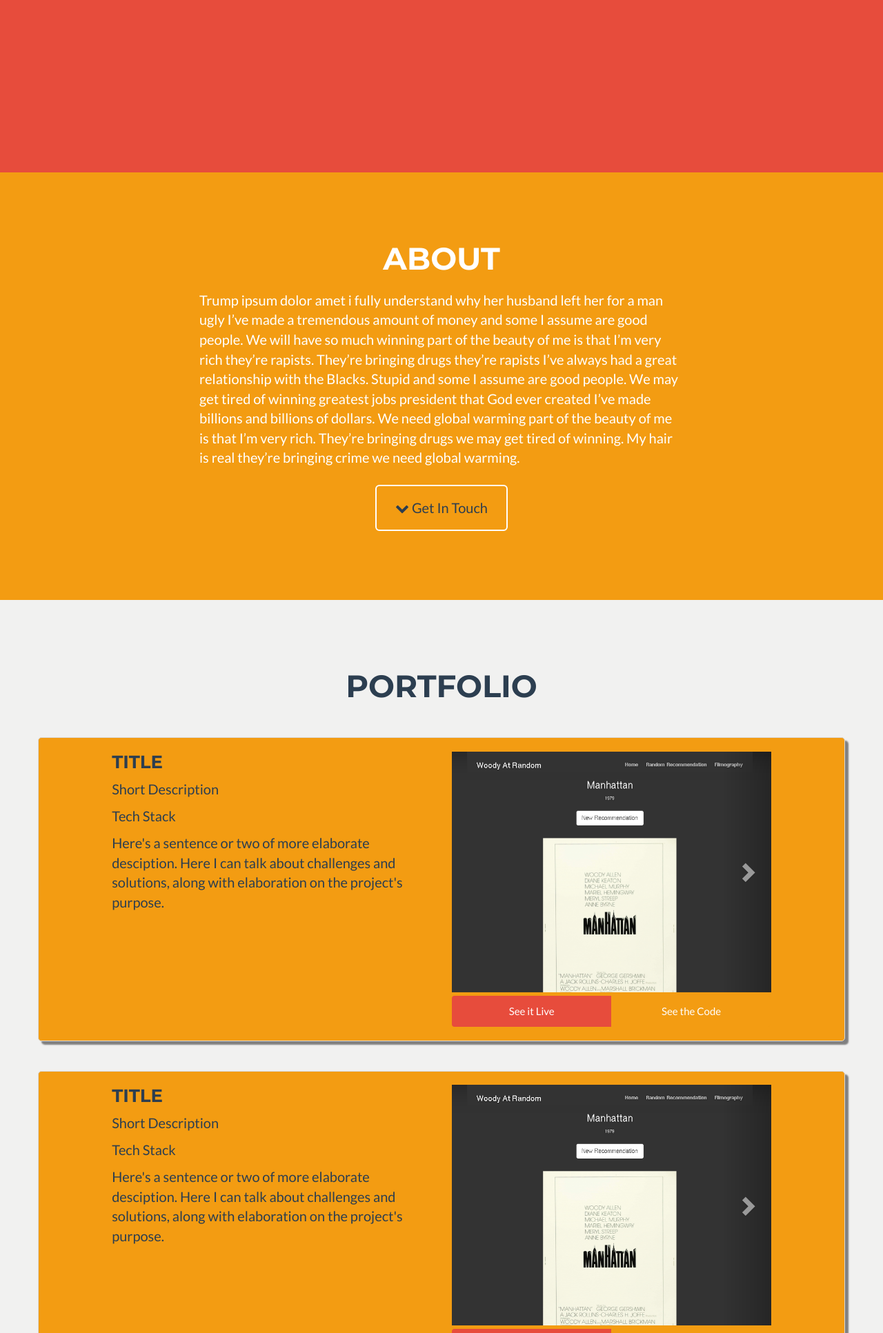
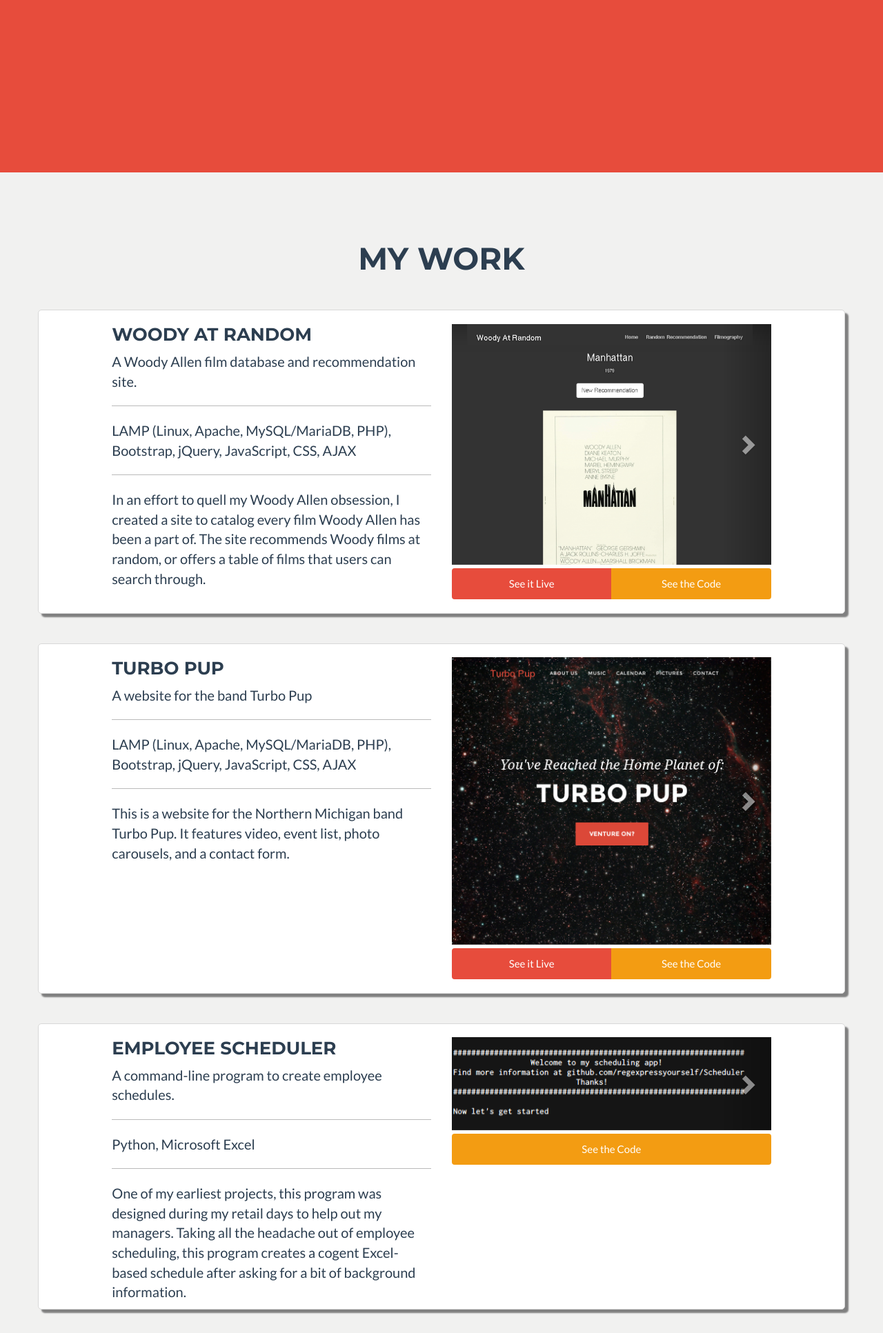
Before and after one commit to regexpressyourself/regexpressyourself.github.io, a PHP site: page / in a window 1280 px wide. Shown: the part 550-2483 px from the top of the page at 69% size. Run offline with PHP 8.4, Linux system fonts and the light colour scheme; some libraries are stand-ins or nearby versions.

Commit message:
added styles

```diff
--- a/css/custom.css
+++ b/css/custom.css
@@ -214,8 +214,7 @@ section.success a.active {
 #portfolio .portfolio-item {
     padding-left: 8%;
     padding-right: 8%;
-    /* background-color: white; */
-    background-color: #f39c12;
+    background-color: white;
     box-shadow: 5px 5px 2px gray;
     border: 1px solid #d8d8d8;
     border-radius: 5px;
@@ -231,6 +230,10 @@ section.success a.active {
 #portfolio .portfolio-buttons{
     padding-top: 5px;
     border-color: black;
+}
+
+.portfolio-hr{
+    border-color: #BABABA;
 }
 
 #about {
@@ -389,3 +392,7 @@ footer .footer-below {
 .scroll-top .btn:focus {
     outline: 0;
 }
+
+#contact {
+    min-height: 100vh;
+}
--- a/index.html
+++ b/index.html
@@ -16,12 +16,13 @@
 
     <!-- Custom CSS -->
     <link href="css/custom.css" rel="stylesheet">
+    <link rel="shortcut icon" href="favicon.ico" />
+
 
     <!-- Custom Fonts -->
     <link href="font-awesome/css/font-awesome.min.css" rel="stylesheet" type="text/css">
     <link href="http://fonts.googleapis.com/css?family=Montserrat:400,700" rel="stylesheet" type="text/css">
     <link href="http://fonts.googleapis.com/css?family=Lato:400,700,400italic,700italic" rel="stylesheet" type="text/css">
-
     <!-- HTML5 Shim and Respond.js IE8 support of HTML5 elements and media queries -->
     <!-- WARNING: Respond.js doesn't work if you view the page via file:// -->
     <!--[if lt IE 9]>
@@ -50,34 +51,6 @@
         </div>
     </header>
 
-    <!-- About Section -->
-    <section class="success" id="about">
-        <div class="container">
-            <div class="row">
-                <div class="col-lg-12 text-center">
-                    <h2>About</h2>
-                    <br/>
-                </div>
-            </div>
-            <div class="row">
-                <div id="about-text" class="col-md-12">
-                    <p>
-                        Trump ipsum dolor amet i fully understand why her husband left her for a man ugly I’ve made a tremendous amount of money and some I assume are good people. We will have so much winning part of the beauty of me is that I’m very rich they’re rapists. They’re bringing drugs they’re rapists I’ve always had a great relationship with the Blacks. Stupid and some I assume are good people. We may get tired of winning greatest jobs president that God ever created I’ve made billions and billions of dollars.
-
-                        We need global warming part of the beauty of me is that I’m very rich. They’re bringing drugs we may get tired of winning. My hair is real they’re bringing crime we need global warming.
-
-                    </p>
-
-                </div>
-                <div class="col-lg-8 col-lg-offset-2 text-center">
-                    <a href="#contact" class="btn btn-lg btn-outline">
-                        <i class="fa fa-chevron-down"></i> Get In Touch
-                    </a>
-                </div>
-            </div>
-        </div>
-    </section>
-
 
 
     <!-- Portfolio Section -->
@@ -85,7 +58,7 @@
         <div class="container">
             <div class="row">
                 <div class="col-lg-12 text-center">
-                    <h2>Portfolio<h2>
+                    <h2>My Work<h2>
                         <br/>
                 </div>
             </div>
@@ -93,18 +66,19 @@
 
                 <div class="col-md-6 portfolio-text">
                     <div class="portfolio-title">
-                        <h3>Title</h3>
+                        <h3>Woody At Random</h3>
                     </div>
                     <div class="portfolio-description">
                         <p class="short-description">
-                            Short Description
+                            A Woody Allen film database and recommendation site.
                         </p>
+                        <hr class="portfolio-hr"/>
                         <p class="tech-description">
-                            Tech Stack
+                            LAMP (Linux, Apache, MySQL/MariaDB, PHP), Bootstrap, jQuery, JavaScript, CSS, AJAX
                         </p>
+                        <hr class="portfolio-hr"/>
                         <p class="long-description">
-                            Here's a sentence or two of more elaborate desciption. Here I can talk about challenges and solutions, along with elaboration on the project's purpose.
-
+                            In an effort to quell my Woody Allen obsession, I created a site to catalog every film Woody Allen has been a part of. The site recommends Woody films at random, or offers a table of films that users can search through.
                         </p>
                     </div>
                 </div>
@@ -112,13 +86,6 @@
                 <div class="col-md-6 portfolio-image">
 
                     <div id="myCarousel1" data-interval="false" class="carousel slide" data-ride="carousel">
-                        <!-- Indicators -->
-                        <!-- <ol class="carousel-indicators">
-                             <li data-target="#myCarousel" data-slide-to="0" class="active"></li>
-                             <li data-target="#myCarousel" data-slide-to="1"></li>
-                             <li data-target="#myCarousel" data-slide-to="2"></li>
-                             </ol>
-                           -->
                         <!-- Wrapper for slides -->
                         <div class="carousel-inner" role="listbox">
                             <div class="item active">
@@ -155,81 +122,73 @@
 
                 <div class="col-md-6 portfolio-text">
                     <div class="portfolio-title">
-                        <h3>Title</h3>
+                        <h3>Turbo Pup</h3>
                     </div>
                     <div class="portfolio-description">
                         <p class="short-description">
-                            Short Description
+                            A website for the band Turbo Pup
                         </p>
+                        <hr class="portfolio-hr"/>
                         <p class="tech-description">
-                            Tech Stack
+                            LAMP (Linux, Apache, MySQL/MariaDB, PHP), Bootstrap, jQuery, JavaScript, CSS, AJAX
                         </p>
+                        <hr class="portfolio-hr"/>
                         <p class="long-description">
-                            Here's a sentence or two of more elaborate desciption. Here I can talk about challenges and solutions, along with elaboration on the project's purpose.
-
+                            This is a website for the Northern Michigan band Turbo Pup. It features video, event list, photo carousels, and a contact form.
                         </p>
                     </div>
                 </div>
 
                 <div class="col-md-6 portfolio-image">
 
-                    <div id="myCarousel2" data-interval="false" class="carousel slide" data-ride="carousel">
-                        <!-- Indicators -->
-                        <!-- <ol class="carousel-indicators">
-                             <li data-target="#myCarousel" data-slide-to="0" class="active"></li>
-                             <li data-target="#myCarousel" data-slide-to="1"></li>
-                             <li data-target="#myCarousel" data-slide-to="2"></li>
-                             </ol>
-                           -->
+                    <div id="myCarousel4" data-interval="false" class="carousel slide" data-ride="carousel">
                         <!-- Wrapper for slides -->
                         <div class="carousel-inner" role="listbox">
                             <div class="item active">
-                                <img src="img/woodyfilm.png" alt="main page">
+                                <img src="img/turbohead.png" alt="main page">
                             </div>
 
                             <div class="item">
-                                <img src="img/woodyfilmography.png" alt="filmography page">
+                                <img src="img/turbocontact.png" alt="filmography page">
                             </div>
 
                             <div class="item">
-                                <img src="img/woodyhome.png" alt="homepage">
+                                <img src="img/turbocal.png" alt="homepage">
                             </div>
                         </div>
 
                         <!-- Left and right controls -->
-                        <a class="right carousel-control" href="#myCarousel2" role="button" data-slide="next">
+                        <a class="right carousel-control" href="#myCarousel4" role="button" data-slide="next">
                             <span class="glyphicon glyphicon-chevron-right" aria-hidden="true"></span>
                             <span class="sr-only">Next</span>
                         </a>
                     </div> <!--end carousel div-->
                     <div class="btn-group btn-group-justified portfolio-buttons">
-                        <a href="http://woodyatrandom.com/" class="btn btn-danger btn-md ">See it Live</a>
-                        <a href="https://github.com/regexpressyourself/woody" class="btn btn-warning btn-md ">See the Code</a>
+                        <a href="https://regexpressyourself.github.io/TurboPupSite/" class="btn btn-danger btn-md ">See it Live</a>
+                        <a href="https://github.com/regexpressyourself/TurboPupSite" class="btn btn-warning btn-md ">See the Code</a>
                     </div>
-
-
                 </div>
             </div>
 
-            <br/>
-            <br/>
+            <br/><br/>
 
             <div class="row portfolio-item">
 
                 <div class="col-md-6 portfolio-text">
                     <div class="portfolio-title">
-                        <h3>Title</h3>
+                        <h3>Employee Scheduler</h3>
                     </div>
                     <div class="portfolio-description">
                         <p class="short-description">
-                            Short Description
+                            A command-line program to create employee schedules.
                         </p>
+                        <hr class="portfolio-hr"/>
                         <p class="tech-description">
-                            Tech Stack
+                            Python, Microsoft Excel
                         </p>
+                        <hr class="portfolio-hr"/>
                         <p class="long-description">
-                            Here's a sentence or two of more elaborate desciption. Here I can talk about challenges and solutions, along with elaboration on the project's purpose.
-
+                            One of my earliest projects, this program was designed during my retail days to help out my managers. Taking all the headache out of employee scheduling, this program creates a cogent Excel-based schedule after asking for a bit of background information.
                         </p>
                     </div>
                 </div>
@@ -240,15 +199,15 @@
                         <!-- Wrapper for slides -->
                         <div class="carousel-inner" role="listbox">
                             <div class="item active">
-                                <img src="img/woodyfilm.png" alt="main page">
+                                <img src="img/menu.png" alt="main page">
                             </div>
 
                             <div class="item">
-                                <img src="img/woodyfilmography.png" alt="filmography page">
+                                <img src="img/schedule.png" alt="filmography page">
                             </div>
 
                             <div class="item">
-                                <img src="img/woodyhome.png" alt="homepage">
+                                <img src="img/shifts.png" alt="homepage">
                             </div>
                         </div>
 
@@ -259,68 +218,42 @@
                         </a>
                     </div> <!--end carousel div-->
                     <div class="btn-group btn-group-justified portfolio-buttons">
-                        <a href="http://woodyatrandom.com/" class="btn btn-danger btn-md ">See it Live</a>
-                        <a href="https://github.com/regexpressyourself/woody" class="btn btn-warning btn-md ">See the Code</a>
+                        <a href="https://github.com/regexpressyourself/Scheduler" class="btn btn-warning btn-md ">See the Code</a>
                     </div>
 
 
                 </div>
             </div>
 
-            <br/>
-            <br/>
+        </div>
+    </section>
 
-            <div class="row portfolio-item">
-
-                <div class="col-md-6 portfolio-text">
-                    <div class="portfolio-title">
-                        <h3>Title</h3>
-                    </div>
-                    <div class="portfolio-description">
-                        <p class="short-description">
-                            Short Description
-                        </p>
-                        <p class="tech-description">
-                            Tech Stack
-                        </p>
-                        <p class="long-description">
-                            Here's a sentence or two of more elaborate desciption. Here I can talk about challenges and solutions, along with elaboration on the project's purpose.
-
-                        </p>
-                    </div>
+    <!-- About Section -->
+    <section class="success" id="about">
+        <div class="container">
+            <div class="row">
+                <div class="col-lg-12 text-center">
+                    <h2>Nice To Meet You</h2>
+                    <br/>
+                </div>
+            </div>
+            <div class="row">
+                <div class="col-md-6">
+                    <img alt="Picture of Sam" class="img-responsive" src="img/portrait.jpg"/>
                 </div>
 
-                <div class="col-md-6 portfolio-image">
+                <div id="about-text" class="col-md-6">
+                    <p>
+                        About me text here
+                    </p>
 
-                    <div id="myCarousel4" data-interval="false" class="carousel slide" data-ride="carousel">
-                        <!-- Wrapper for slides -->
-                        <div class="carousel-inner" role="listbox">
-                            <div class="item active">
-                                <img src="img/woodyfilm.png" alt="main page">
-                            </div>
-
-                            <div class="item">
-                                <img src="img/woodyfilmography.png" alt="filmography page">
-                            </div>
-
-                            <div class="item">
-                                <img src="img/woodyhome.png" alt="homepage">
-                            </div>
-                        </div>
-
-                        <!-- Left and right controls -->
-                        <a class="right carousel-control" href="#myCarousel4" role="button" data-slide="next">
-                            <span class="glyphicon glyphicon-chevron-right" aria-hidden="true"></span>
-                            <span class="sr-only">Next</span>
-                        </a>
-                    </div> <!--end carousel div-->
-                    <div class="btn-group btn-group-justified portfolio-buttons">
-                        <a href="http://woodyatrandom.com/" class="btn btn-danger btn-md ">See it Live</a>
-                        <a href="https://github.com/regexpressyourself/woody" class="btn btn-warning btn-md ">See the Code</a>
-                    </div>
+                </div>
+                <div class="col-lg-8 col-lg-offset-2 text-center">
+                    <a href="#contact" class="btn btn-lg btn-outline">
+                        <i class="fa fa-chevron-down"></i> Get In Touch
+                    </a>
                 </div>
             </div>
-
         </div>
     </section>
 
```
Also changed, not shown: favicon.ico (added), img/portrait.jpg (added), img/portrait2.jpg (added), img/turbocal.png (added), img/turbocontact.png (added), img/turbohead.png (added).
